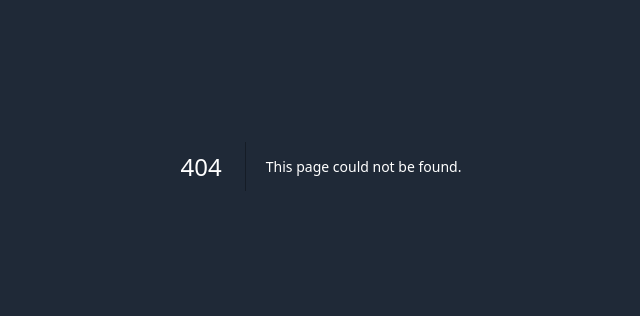
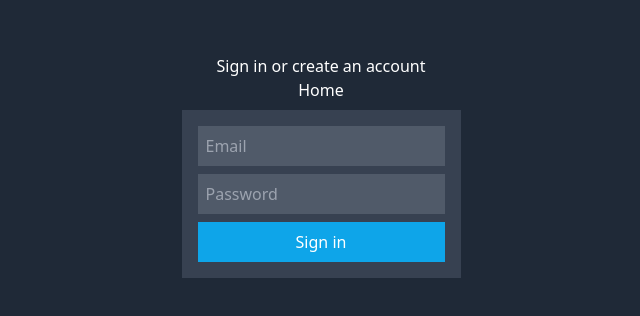
Before and after one commit to allanlalangan/stars-2, a Next.js app: page /sign-in in a window 1280 px wide. Before the commit this address had no page. Shown: the part 234-550 px from the top of the page, without its empty margins (319-959 px from the left). Built offline with nearby package versions, Linux system fonts and the light colour scheme.

Commit message:
create auth group and sign in page with form

```diff
--- /dev/null
+++ b/app/(auth)/SignInForm/index.tsx
@@ -0,0 +1,41 @@
+"use client";
+
+export default function SignInForm() {
+  const handleSubmit = (e: React.FormEvent<HTMLFormElement>) => {
+    e.preventDefault();
+  };
+  return (
+    <form
+      onSubmit={handleSubmit}
+      className="mt-2 flex flex-col p-4 bg-base-700"
+    >
+      <div className="">
+        <label className="sr-only" htmlFor="email">
+          Email
+        </label>
+        <input
+          className="mb-2 p-2 bg-base-400/25 outline-none"
+          name="email"
+          id="email"
+          type="email"
+          placeholder="Email"
+        />
+      </div>
+      <div className="">
+        <label className="sr-only" htmlFor="password">
+          Password
+        </label>
+        <input
+          className="mb-2 p-2 bg-base-400/25 outline-none"
+          name="password"
+          id="password"
+          type="password"
+          placeholder="Password"
+        />
+      </div>
+      <button className="bg-primary-500 w-full p-2" type="submit">
+        Sign in
+      </button>
+    </form>
+  );
+}
--- /dev/null
+++ b/app/(auth)/layout.tsx
@@ -0,0 +1,16 @@
+export const metadata = {
+  title: "Create Next App",
+  description: "Generated by create next app",
+};
+
+export default function AuthLayout({
+  children,
+}: {
+  children: React.ReactNode;
+}) {
+  return (
+    <main className="flex min-h-screen flex-col justify-center items-center p-4">
+      {children}
+    </main>
+  );
+}
--- /dev/null
+++ b/app/(auth)/sign-in/page.tsx
@@ -0,0 +1,12 @@
+import Link from "next/link";
+import SignInForm from "../SignInForm";
+
+export default function LoginPage() {
+  return (
+    <>
+      <h1>Sign in or create an account</h1>
+      <Link href="/">Home</Link>
+      <SignInForm />
+    </>
+  );
+}
--- a/app/page.tsx
+++ b/app/page.tsx
@@ -1,3 +1,5 @@
+import Link from "next/link";
+
 export default function Home() {
   return (
     <main className="flex min-h-screen flex-col justify-center p-4">
@@ -6,6 +8,9 @@ export default function Home() {
         The Astrology social network. Create personalized natal charts and view
         upcoming astrological events. Tap in to your guides with Stars.
       </p>
+      <Link className="bg-primary-500 w-fit py-2 px-4" href="/sign-in">
+        Sign In
+      </Link>
     </main>
   );
 }
```
